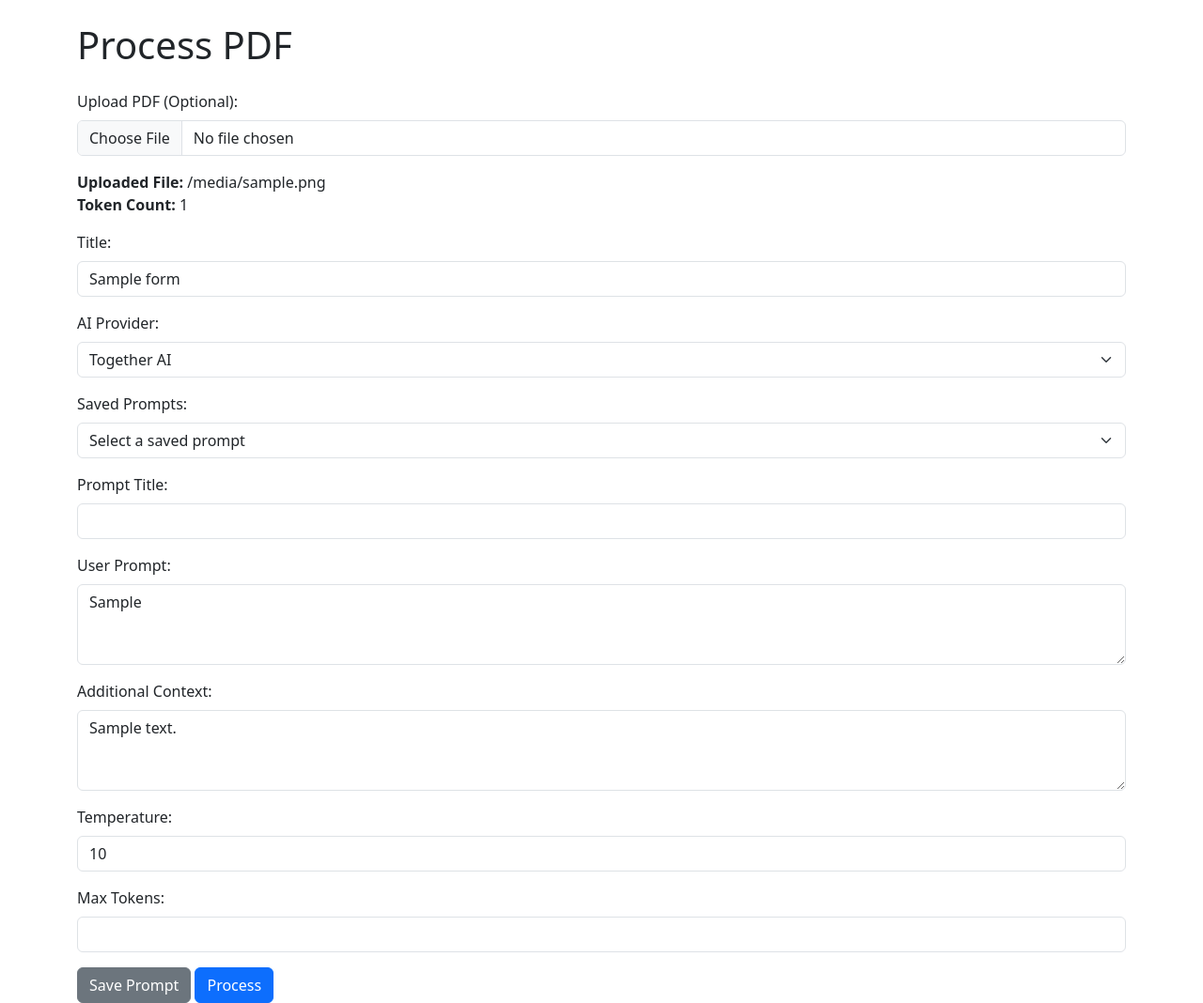
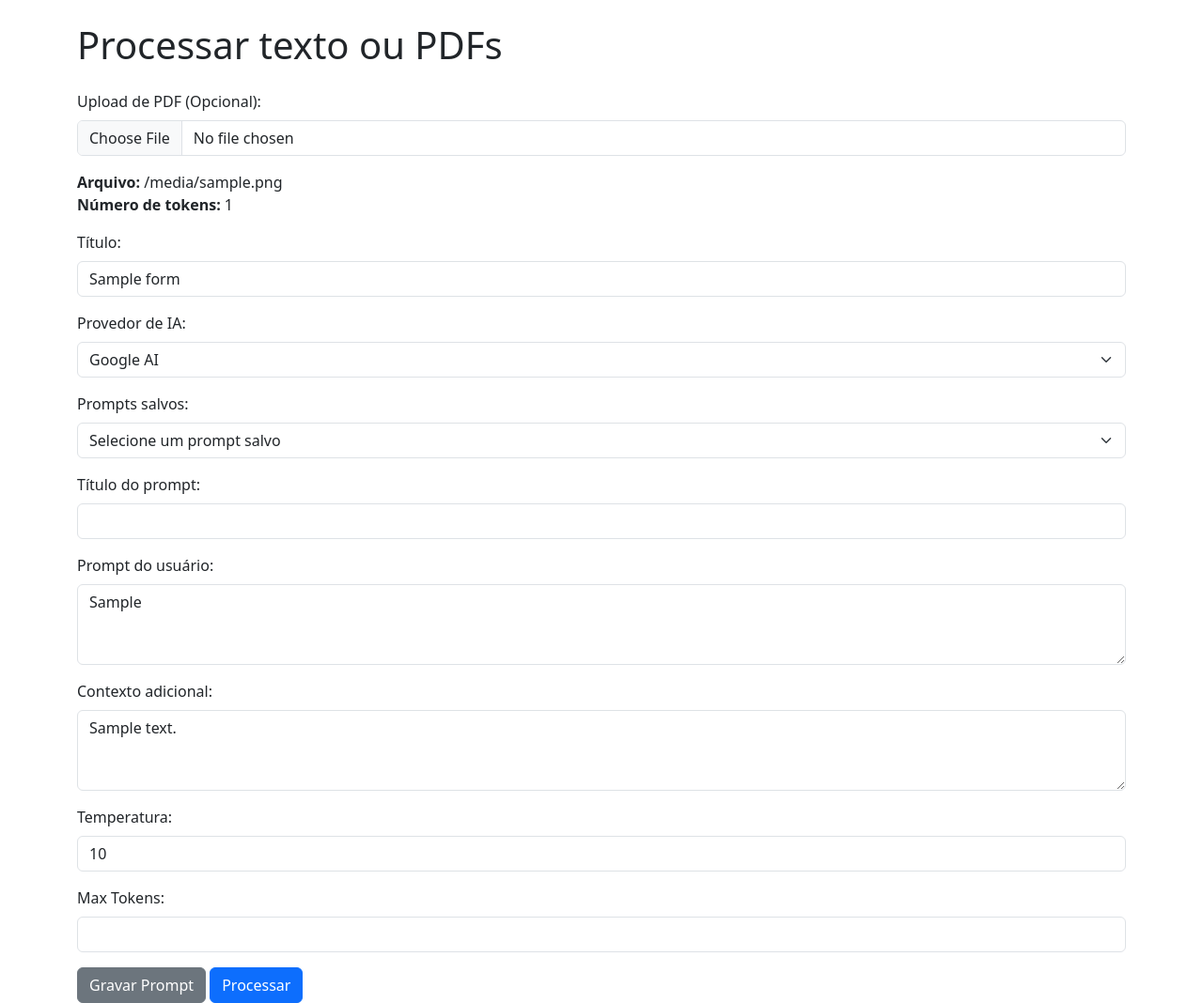
Before and after one commit to FlavioRitz/ai-gen, a Flask app: template templates/process.html in a window 1280 px wide. Shown: the part 76-1144 px from the top of the page at 94% size. Run offline with Flask 3, Linux system fonts and the light colour scheme; the template is opened without the code that fills it: most values are stand-ins (such as "Sample title", 1, 10 or a date in 2020); some libraries are stand-ins or nearby versions.

Commit message:
Traduzido para português. Melhorias gerais

```diff
--- a/saved_prompts.json
+++ b/saved_prompts.json
@@ -1 +1 @@
-[{"title": "Listar", "prompt": " Liste os principais argumentos do recurso a seguir. N\u00e3o use t\u00f3picos, markdown ou bullet points. Responda em texto simples (plain text only please)."}, {"title": "senten\u00e7a", "prompt": "Liste os principais aspectos f\u00e1ticos e fundamentos da senten\u00e7a a seguir. Ao final, fa\u00e7a um breve resumo da senten\u00e7a. N\u00e3o use itens, t\u00f3picos, markdown ou bullet points. Segue o texto para an\u00e1lise:"}]
+[{"title": "Processar recurso inominado", "prompt": " Liste os principais argumentos do recurso a seguir. N\u00e3o use itens, t\u00f3picos, markdown ou bullet points. Responda em texto simples (plain text only please)."}, {"title": "Processar senten\u00e7a", "prompt": "Liste os principais aspectos f\u00e1ticos e fundamentos da senten\u00e7a a seguir. Ao final, fa\u00e7a um breve resumo da senten\u00e7a. N\u00e3o use itens, t\u00f3picos, markdown ou bullet points. Segue o texto para an\u00e1lise:"}]
--- a/templates/process.html
+++ b/templates/process.html
@@ -1,43 +1,43 @@
 {% extends "base.html" %}
 {% block content %}
-<h1 class="mb-4">Process PDF</h1>
+<h1 class="mb-4">Processar texto ou PDFs</h1>
 
 <form action="{{ url_for('process_pdf') }}" method="post" enctype="multipart/form-data">
     <div class="mb-3">
-        <label for="file" class="form-label">Upload PDF (Optional):</label>
+        <label for="file" class="form-label">Upload de PDF (Opcional):</label>
         <input type="file" class="form-control" id="file" name="file" accept=".pdf">
     </div>
 
     {% if filename %}
     <div class="mb-3">
-        <strong>Uploaded File:</strong> {{ filename }}<br>
-        <strong>Token Count:</strong> {{ token_count }}
+        <strong>Arquivo:</strong> {{ filename }}<br>
+        <strong>Número de tokens:</strong> {{ token_count }}
         <input type="hidden" name="filename" value="{{ filename }}">
         <input type="hidden" name="token_count" value="{{ token_count }}">
     </div>
     {% endif %}
 
     <div class="mb-3">
-        <label for="title" class="form-label">Title:</label>
+        <label for="title" class="form-label">Título:</label>
         <input type="text" class="form-control" id="title" name="title" value="{{ form_data.get('title', '') }}" required>
     </div>
 
     <div class="mb-3">
-        <label for="provider" class="form-label">AI Provider:</label>
+        <label for="provider" class="form-label">Provedor de IA:</label>
         <select class="form-select" id="provider" name="provider" required>
-            <option value="together" {% if form_data.get('provider') == 'together' %}selected{% endif %}>Together AI</option>
-            <option value="google" {% if form_data.get('provider') == 'google' %}selected{% endif %}>Google AI</option>
-            <option value="googleproexp" {% if form_data.get('provider') == 'googleproexp' %}selected{% endif %}>Google AI Pro</option>
-            <option value="googlepro" {% if form_data.get('provider') == 'googlepro' %}selected{% endif %}>Google AI Pro 1.5</option>
-            <option value="groq" {% if form_data.get('provider') == 'groq' %}selected{% endif %}>Groq</option>
-            <option value="openai" {% if form_data.get('provider') == 'openai' %}selected{% endif %}>OpenAI</option>
-            <option value="openaimini" {% if form_data.get('provider') == 'openaimini' %}selected{% endif %}>OpenAI GPT4-mini</option>
+            <!--    <option value="together" {% if form_data.get('provider') == 'together' %}selected{% endif %}>Together AI</option> -->
+               <option value="google" {% if form_data.get('provider') == 'google' %}selected{% endif %}>Google AI</option>
+               <option value="googleproexp" {% if form_data.get('provider') == 'googleproexp' %}selected{% endif %}>Google AI Pro</option>
+               <option value="googlepro" {% if form_data.get('provider') == 'googlepro' %}selected{% endif %}>Google AI Pro 1.5</option>
+   <!--             <option value="groq" {% if form_data.get('provider') == 'groq' %}selected{% endif %}>Groq</option>
+                <option value="openai" {% if form_data.get('provider') == 'openai' %}selected{% endif %}>OpenAI</option>-->
+               <option value="openaimini" {% if form_data.get('provider') == 'openaimini' %}selected{% endif %}>OpenAI Mini</option>
         </select>
     </div>
     <div class="mb-3">
-        <label for="saved_prompts" class="form-label">Saved Prompts:</label>
+        <label for="saved_prompts" class="form-label">Prompts salvos:</label>
         <select class="form-select" id="saved_prompts" onchange="loadSelectedPrompt()">
-            <option value="">Select a saved prompt</option>
+            <option value="">Selecione um prompt salvo</option>
             {% for prompt in saved_prompts %}
                 <option value="{{ prompt.prompt }}">{{ prompt.title }}</option>
             {% endfor %}
@@ -45,22 +45,22 @@
     </div>
 
     <div class="mb-3">
-        <label for="prompt_title" class="form-label">Prompt Title:</label>
+        <label for="prompt_title" class="form-label">Título do prompt:</label>
         <input type="text" class="form-control" id="prompt_title" name="prompt_title">
     </div>
 
     <div class="mb-3">
-        <label for="user_prompt" class="form-label">User Prompt:</label>
+        <label for="user_prompt" class="form-label">Prompt do usuário:</label>
         <textarea class="form-control" id="user_prompt" name="user_prompt" rows="3" required>{{ form_data.get('user_prompt', '') }}</textarea>
     </div>
 
     <div class="mb-3">
-        <label for="additional_context" class="form-label">Additional Context:</label>
+        <label for="additional_context" class="form-label">Contexto adicional:</label>
         <textarea class="form-control" id="additional_context" name="additional_context" rows="3">{{ form_data.get('additional_context', '') }}</textarea>
     </div>
 
     <div class="mb-3">
-        <label for="temperature" class="form-label">Temperature:</label>
+        <label for="temperature" class="form-label">Temperatura:</label>
         <input type="number" class="form-control" id="temperature" name="temperature" step="0.1" min="0" max="1" value="{{ form_data.get('temperature', '0.7') }}" required>
     </div>
 
@@ -69,8 +69,8 @@
         <input type="number" class="form-control" id="max_tokens" name="max_tokens" min="1" value="{{ form_data.get('max_tokens', '2000') }}" required>
     </div>
 
-    <button type="button" class="btn btn-secondary" onclick="savePrompt()">Save Prompt</button>
-    <button type="submit" class="btn btn-primary">Process</button>
+    <button type="button" class="btn btn-secondary" onclick="savePrompt()">Gravar Prompt</button>
+    <button type="submit" class="btn btn-primary">Processar</button>
 </form>
 
 <script>
--- a/templates/register.html
+++ b/templates/register.html
@@ -1,6 +1,6 @@
 {% extends "base.html" %}
 {% block content %}
-<h2>Register</h2>
+<h2>Registre-se</h2>
 <form method="POST">
     <div class="mb-3">
         <label for="username" class="form-label">Username:</label>
@@ -10,10 +10,10 @@
         <label for="password" class="form-label">Password:</label>
         <input type="password" class="form-control" id="password" name="password" required>
     </div>
-    <button type="submit" class="btn btn-primary">Register</button>
+    <button type="submit" class="btn btn-primary">Registrar</button>
 </form>
 {% if error %}
 <p class="text-danger">{{ error }}</p>
 {% endif %}
-<p>Already have an account? <a href="{{ url_for('login') }}">Login here</a></p>
+<p>Já tem uma conta? <a href="{{ url_for('login') }}">Faça Login</a></p>
 {% endblock %}
```
Also changed, not shown: templates/chatbot.html (+5 -5 lines), templates/final_process.html (+11 -11 lines), templates/final_result.html (+4 -4 lines), templates/index.html (+5 -5 lines), templates/results.html (+4 -4 lines).
